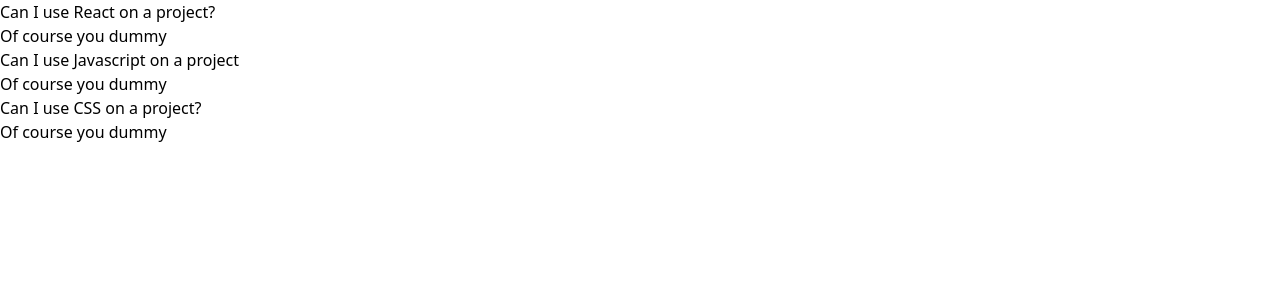
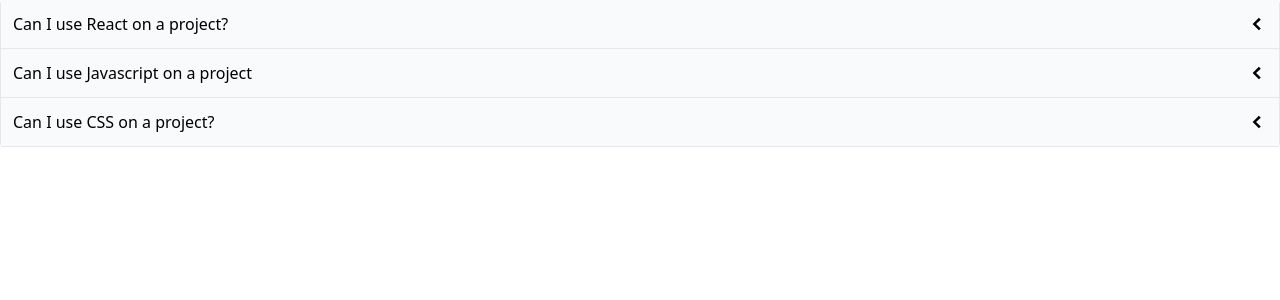
Before and after one commit to blake-a-morgan/comps, a React (Create React App) app: page / in a window 1280 px wide. Shown: the top 300 px of the page. Built offline with nearby package versions, Linux system fonts and the light colour scheme.

Commit message:
Finished Accordion component

```diff
--- a/src/components/Accordion.js
+++ b/src/components/Accordion.js
@@ -1,20 +1,38 @@
 import { useState } from "react";
+import { GoChevronDown, GoChevronLeft } from "react-icons/go";
 
 function Accordion({ items }) {
-    const [expandedIndex, setExpandedIndex] = useState(0);
+    const [expandedIndex, setExpandedIndex] = useState(-1);
 
-    const renderedItems = items.map((item) =>{
+    const handleClick = (index) => {
+        setExpandedIndex(index);
+        if (index === expandedIndex) {
+            setExpandedIndex(-1);
+        }
+    };
+
+    const renderedItems = items.map((item, index) =>{
+        const isExpanded = index === expandedIndex;
+
+        const icon =
+        <span className="text-xl">
+            {isExpanded ? <GoChevronDown/>  : <GoChevronLeft />}
+        </span>
+
         return (
             <div key={item.id}>
-                <div>{item.label}</div>
-                <div>{item.content}</div>
+                <div className="flex justify-between p-3 bg-gray-50 border-b items-center cursor-pointer" onClick={() => handleClick(index)}>
+                    {item.label}
+                    {icon}
+                    </div>
+                {isExpanded && <div className="border-b p-5">{item.content}</div>}
             </div>
         )
     });
 
 
 
-    return <div>{renderedItems}</div>
+    return <div className="border-x borter-t rounded">{renderedItems}</div>
 }
 
 export default Accordion;
```
